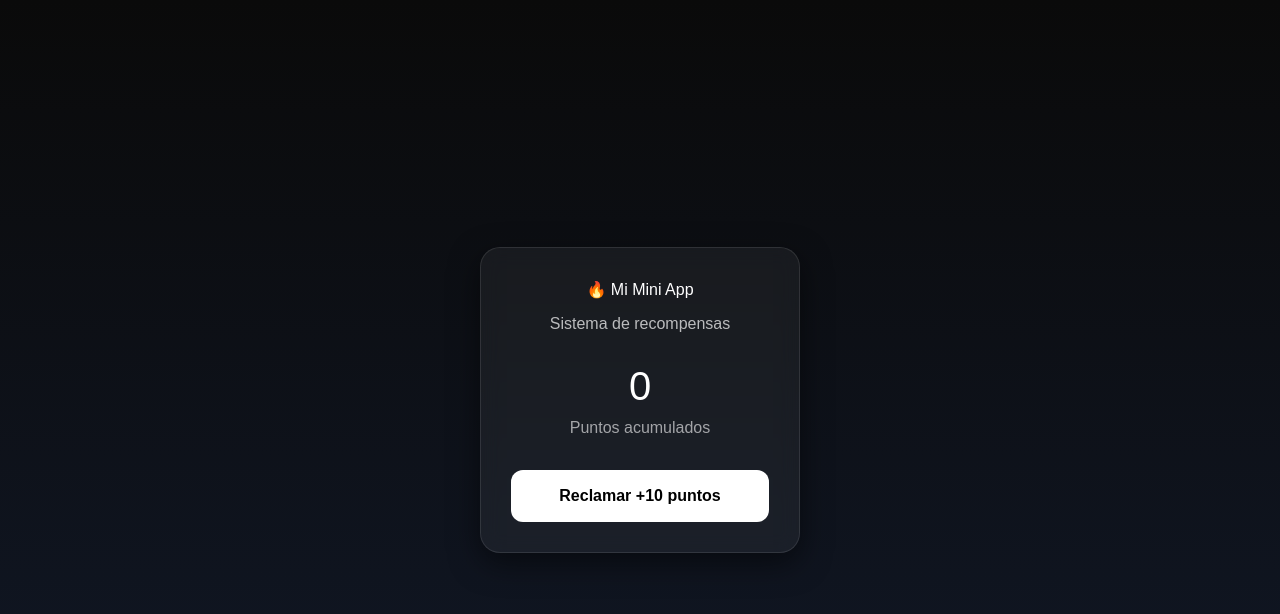
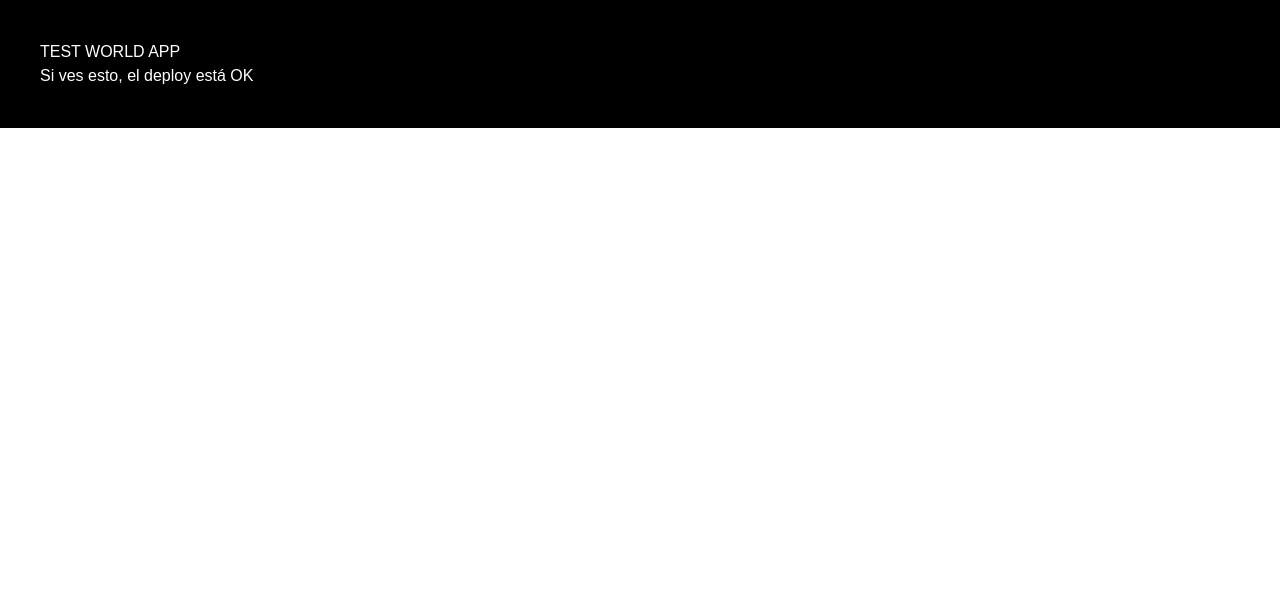
Before and after one commit to Iriney2310/worldapp, a Next.js app: page / in a window 1280 px wide. Shown: the top 614 px of the page. Built offline with nearby package versions, Linux system fonts and the light colour scheme.

Commit message:
test world app

```diff
--- a/app/page.tsx
+++ b/app/page.tsx
@@ -1,101 +1,10 @@
 'use client'
 
-import { useState, useEffect } from 'react'
-
 export default function Home() {
-  const [points, setPoints] = useState(0)
-  const [cooldown, setCooldown] = useState(0)
-
-  useEffect(() => {
-    const savedPoints = localStorage.getItem('points')
-    const savedCooldown = localStorage.getItem('cooldown')
-
-    if (savedPoints) setPoints(Number(savedPoints))
-    if (savedCooldown) setCooldown(Number(savedCooldown))
-  }, [])
-
-  const claimPoints = () => {
-    const now = Date.now()
-
-    if (cooldown > now) return
-
-    const newPoints = points + 10
-    const nextCooldown = now + 6 * 60 * 60 * 1000
-
-    setPoints(newPoints)
-    setCooldown(nextCooldown)
-
-    localStorage.setItem('points', String(newPoints))
-    localStorage.setItem('cooldown', String(nextCooldown))
-  }
-
-  const timeLeft = () => {
-    const diff = cooldown - Date.now()
-
-    if (diff <= 0) return 'Disponible'
-
-    const h = Math.floor(diff / 3600000)
-    const m = Math.floor((diff % 3600000) / 60000)
-
-    return `${h}h ${m}m`
-  }
-
   return (
-    <main
-      style={{
-        minHeight: '100vh',
-        background: 'linear-gradient(180deg, #0a0a0a, #111827)',
-        color: 'white',
-        display: 'flex',
-        justifyContent: 'center',
-        alignItems: 'center',
-        fontFamily: 'sans-serif'
-      }}
-    >
-      <div
-        style={{
-          background: 'rgba(255,255,255,0.05)',
-          backdropFilter: 'blur(10px)',
-          border: '1px solid rgba(255,255,255,0.1)',
-          padding: 30,
-          borderRadius: 20,
-          width: 320,
-          textAlign: 'center',
-          boxShadow: '0 10px 30px rgba(0,0,0,0.5)'
-        }}
-      >
-        <h1 style={{ marginBottom: 10 }}>🔥 Mi Mini App</h1>
-
-        <p style={{ opacity: 0.7, marginBottom: 20 }}>
-          Sistema de recompensas
-        </p>
-
-        <div style={{ marginBottom: 20 }}>
-          <h2 style={{ fontSize: 40, margin: 0 }}>{points}</h2>
-          <p style={{ opacity: 0.6 }}>Puntos acumulados</p>
-        </div>
-
-        <button
-          onClick={claimPoints}
-          disabled={cooldown > Date.now()}
-          style={{
-            marginTop: 10,
-            padding: 14,
-            width: '100%',
-            borderRadius: 12,
-            border: 'none',
-            cursor: 'pointer',
-            background: cooldown > Date.now() ? '#333' : '#ffffff',
-            color: cooldown > Date.now() ? '#777' : '#000',
-            fontWeight: 'bold',
-            transition: '0.2s'
-          }}
-        >
-          {cooldown > Date.now()
-            ? `Espera ${timeLeft()}`
-            : 'Reclamar +10 puntos'}
-        </button>
-      </div>
-    </main>
+    <div style={{ padding: 40, color: 'white', background: 'black' }}>
+      <h1>TEST WORLD APP</h1>
+      <p>Si ves esto, el deploy está OK</p>
+    </div>
   )
 }
```
